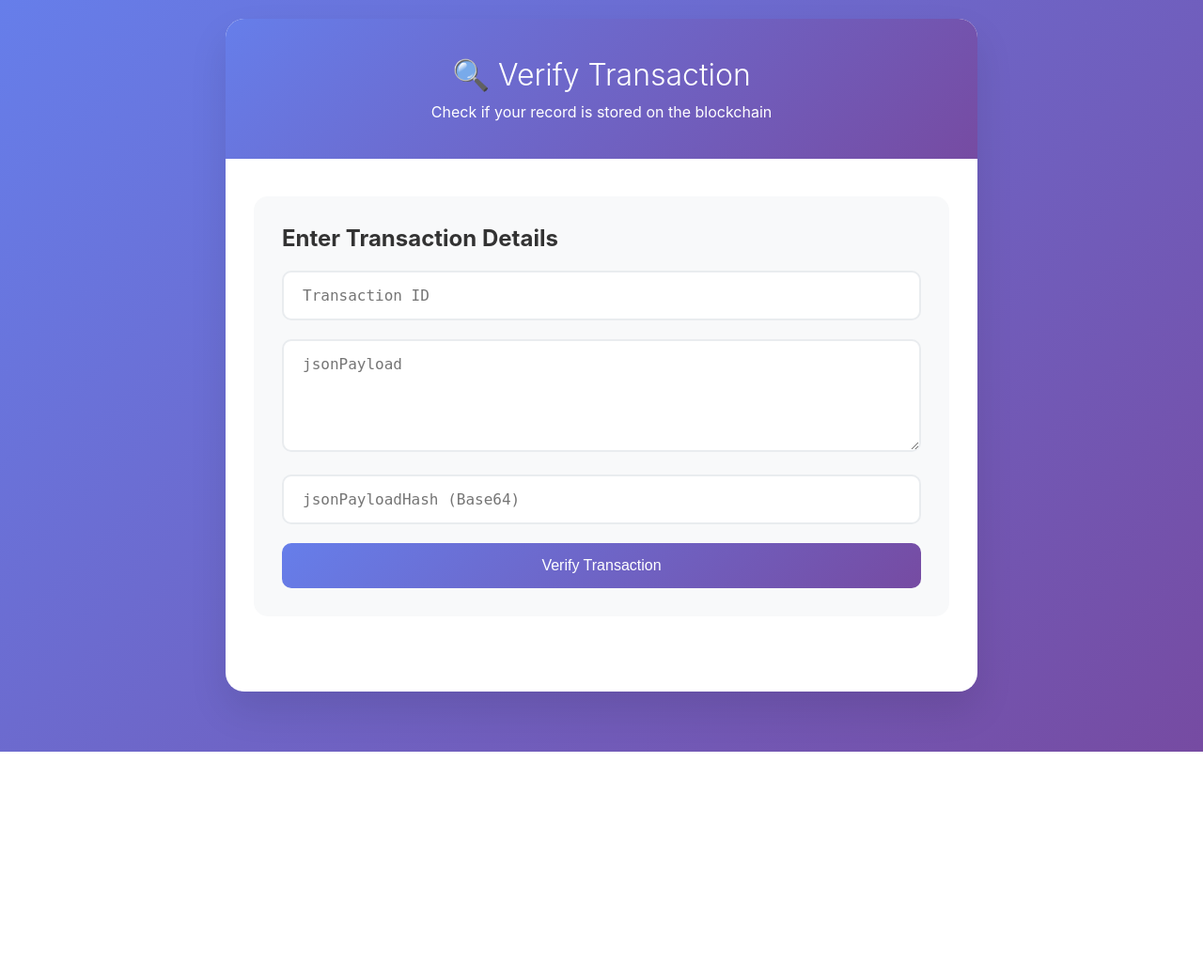
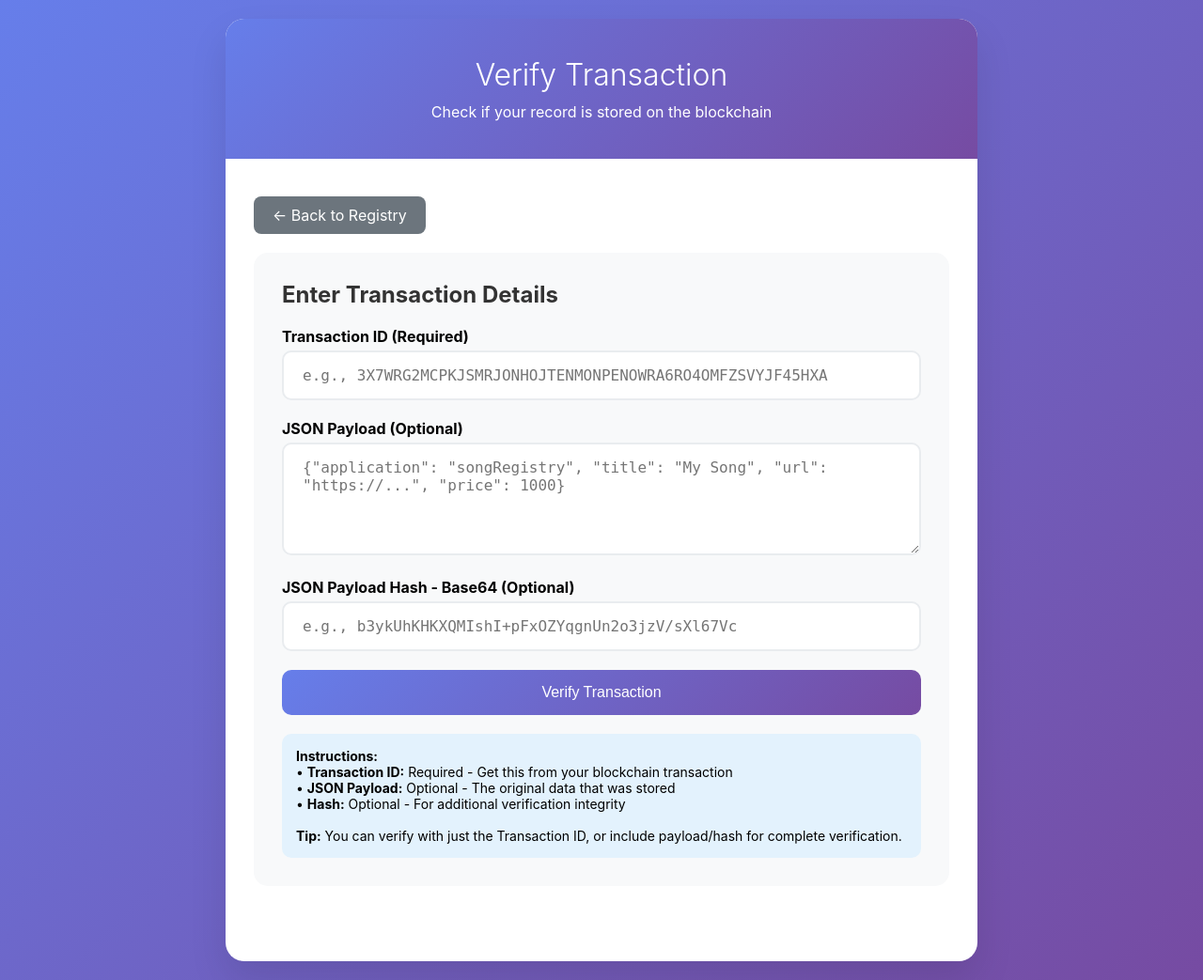
Before and after one commit to edzaniBruce51/Algorand-song-registry-v4, a Flask app: page /verify_transaction in a window 1280 px wide. Shown: the whole page at 94% size. Before the commit the page ends 800 px from the top, so only its background shows below. Run offline with Flask 3, Linux system fonts and the light colour scheme.

Commit message:
updated verify transaction page to handle results and parse payload and transaction id well

```diff
--- a/templates/verify_transaction.html
+++ b/templates/verify_transaction.html
@@ -73,15 +73,29 @@
             border-radius: 10px;
             overflow-x: auto;
         }
+        .back-btn {
+            display: inline-block;
+            background: #6c757d;
+            color: white;
+            padding: 10px 20px;
+            border-radius: 8px;
+            text-decoration: none;
+            margin-bottom: 20px;
+        }
+        .back-btn:hover {
+            background: #5a6268;
+        }
     </style>
 </head>
 <body>
     <div class="container">
         <div class="header">
-            <h1>🔍 Verify Transaction</h1>
+            <h1> Verify Transaction</h1>
             <p>Check if your record is stored on the blockchain</p>
         </div>
         <div class="content">
+            <a href="/" class="back-btn">← Back to Registry</a>
+
             {% with messages = get_flashed_messages(with_categories=true) %}
                 {% if messages %}
                     {% for category, message in messages %}
@@ -93,11 +107,29 @@
             <div class="form-section">
                 <h2>Enter Transaction Details</h2>
                 <form method="post">
-                    <input type="text" name="transactionId" placeholder="Transaction ID" required>
-                    <textarea name="jsonPayload" placeholder="jsonPayload"></textarea>
-                    <input type="text" name="jsonPayloadHash" placeholder="jsonPayloadHash (Base64)">
-                    <button type="submit" class="btn">Verify Transaction</button>
+                    <label for="transactionId" style="display: block; margin-bottom: 5px; font-weight: bold;">Transaction ID (Required)</label>
+                    <input type="text" name="transactionId" id="transactionId"
+                           placeholder="e.g., 3X7WRG2MCPKJSMRJONHOJTENMONPENOWRA6RO4OMFZSVYJF45HXA"
+                           value="{{ tx_id or '' }}" required>
+
+                    <label for="jsonPayload" style="display: block; margin-bottom: 5px; font-weight: bold;">JSON Payload (Optional)</label>
+                    <textarea name="jsonPayload" id="jsonPayload"
+                              placeholder='{"application": "songRegistry", "title": "My Song", "url": "https://...", "price": 1000}'></textarea>
+
+                    <label for="jsonPayloadHash" style="display: block; margin-bottom: 5px; font-weight: bold;">JSON Payload Hash - Base64 (Optional)</label>
+                    <input type="text" name="jsonPayloadHash" id="jsonPayloadHash"
+                           placeholder="e.g., b3ykUhKHKXQMIshI+pFxOZYqgnUn2o3jzV/sXl67Vc">
+
+                    <button type="submit" class="btn"> Verify Transaction</button>
                 </form>
+
+                <div style="margin-top: 20px; padding: 15px; background: #e3f2fd; border-radius: 10px; font-size: 14px;">
+                    <strong> Instructions:</strong><br>
+                    • <strong>Transaction ID:</strong> Required - Get this from your blockchain transaction<br>
+                    • <strong>JSON Payload:</strong> Optional - The original data that was stored<br>
+                    • <strong>Hash:</strong> Optional - For additional verification integrity<br><br>
+                    <strong> Tip:</strong> You can verify with just the Transaction ID, or include payload/hash for complete verification.
+                </div>
             </div>
 
             {% if result %}
```
